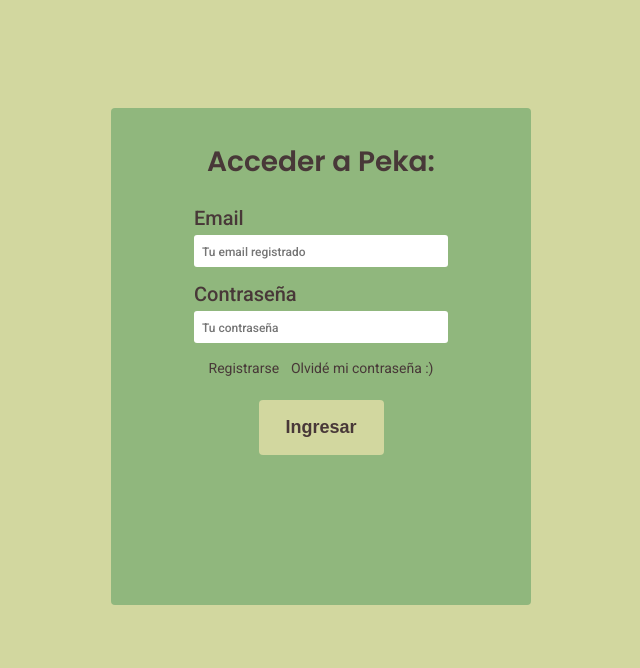
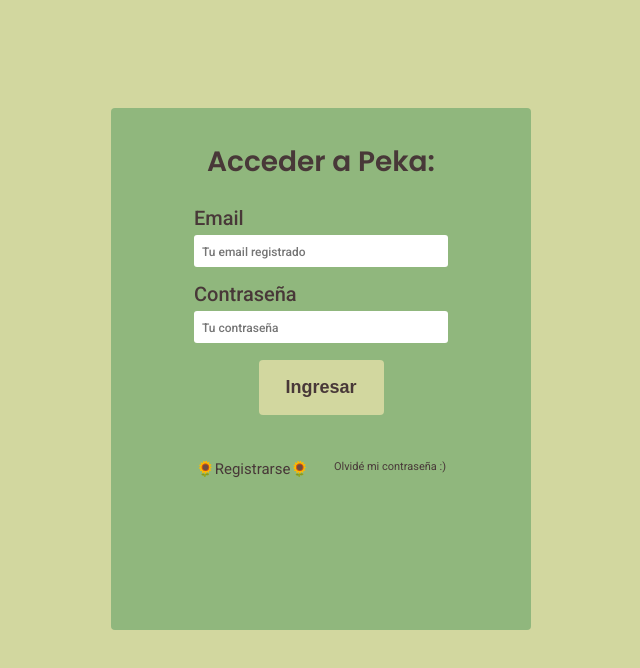
Before and after one commit to jinitsuga/Peka-front, a React (Create React App) app: page / in a window 1280 px wide. Shown: the top 668 px of the page, without its empty margins (319-959 px from the left). Built offline with nearby package versions, Linux system fonts and the light colour scheme.

Commit message:
few login style changes

```diff
--- a/src/Login/Button.js
+++ b/src/Login/Button.js
@@ -9,6 +9,7 @@
   height: ${(props) => (props.primary ? "55px" : "35px")};
   color: #483838;
   background: #d2d79f;
+  margin-bottom: 20px;
   &:hover {
     color: #d2d79f;
     background: #42855B;
--- a/src/Login/Link.js
+++ b/src/Login/Link.js
@@ -1,9 +1,9 @@
 import styled from "styled-components";
 
 export const Link = styled.a`
-  font-size: 14px;
+  font-size: ${(props) => (props.big ? "15px" : "11px")};
   font-family: "Roboto", sans-serif;
-  height: 15px;
+  height: 20px;
   text-decoration: none;
   color: #483838;
   &:hover {
--- a/src/Login/Login.js
+++ b/src/Login/Login.js
@@ -64,19 +64,20 @@
         })}
       </FormWrapper>
       <ButtonWrapper>
+        <Button primary>Ingresar</Button>
         <div
           className="login-links"
           style={{
-            width: "225px",
+            width: "250px",
             display: "flex",
             justifyContent: "space-between",
-            marginBottom: "25px",
+            alignItems: "center",
+            marginTop: "25px",
           }}
         >
-          <Link>Registrarse</Link>
+          <Link big>🌻Registrarse🌻</Link>
           <Link>Olvidé mi contraseña :)</Link>
         </div>
-        <Button primary>Ingresar</Button>
       </ButtonWrapper>
     </Wrapper>
   );
```
